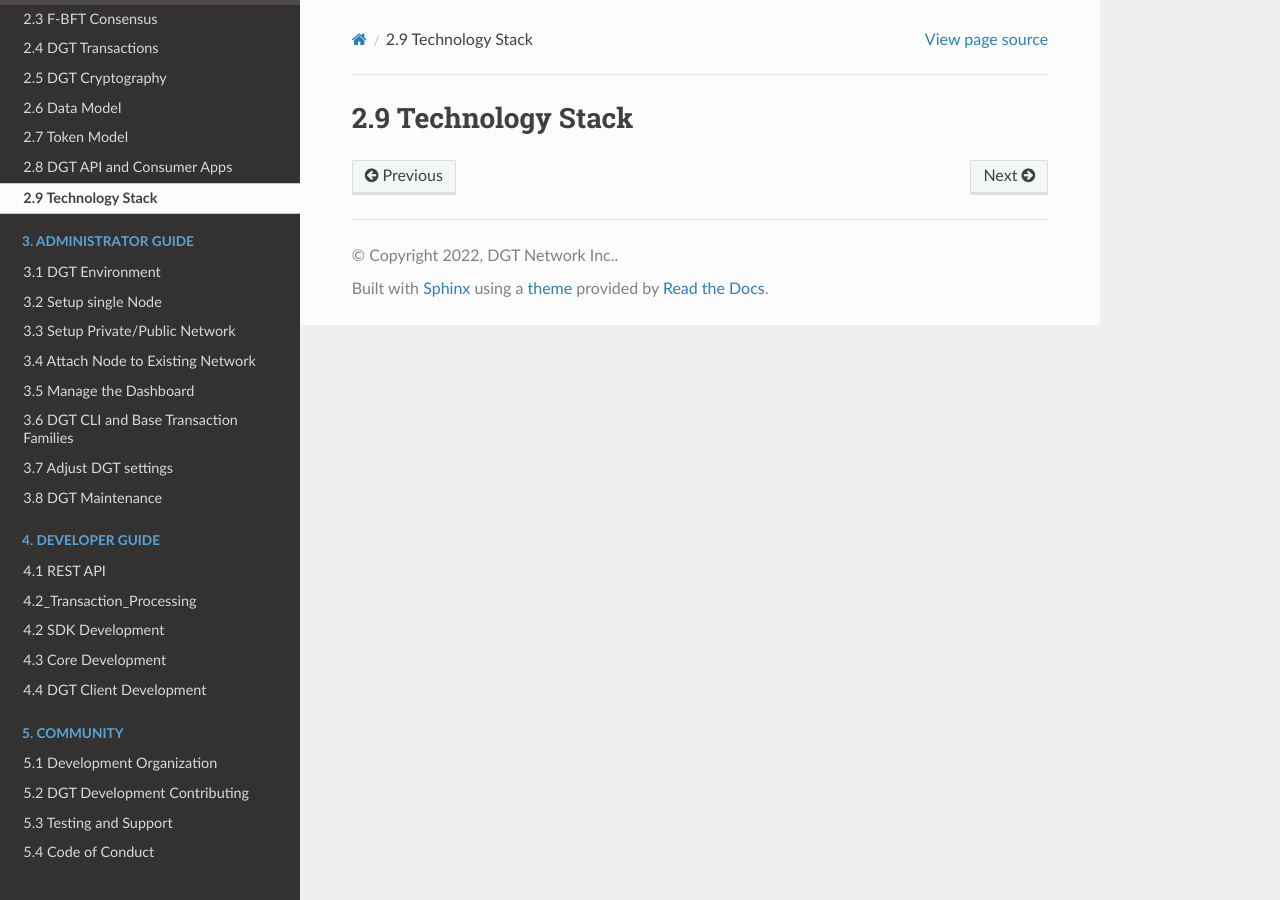
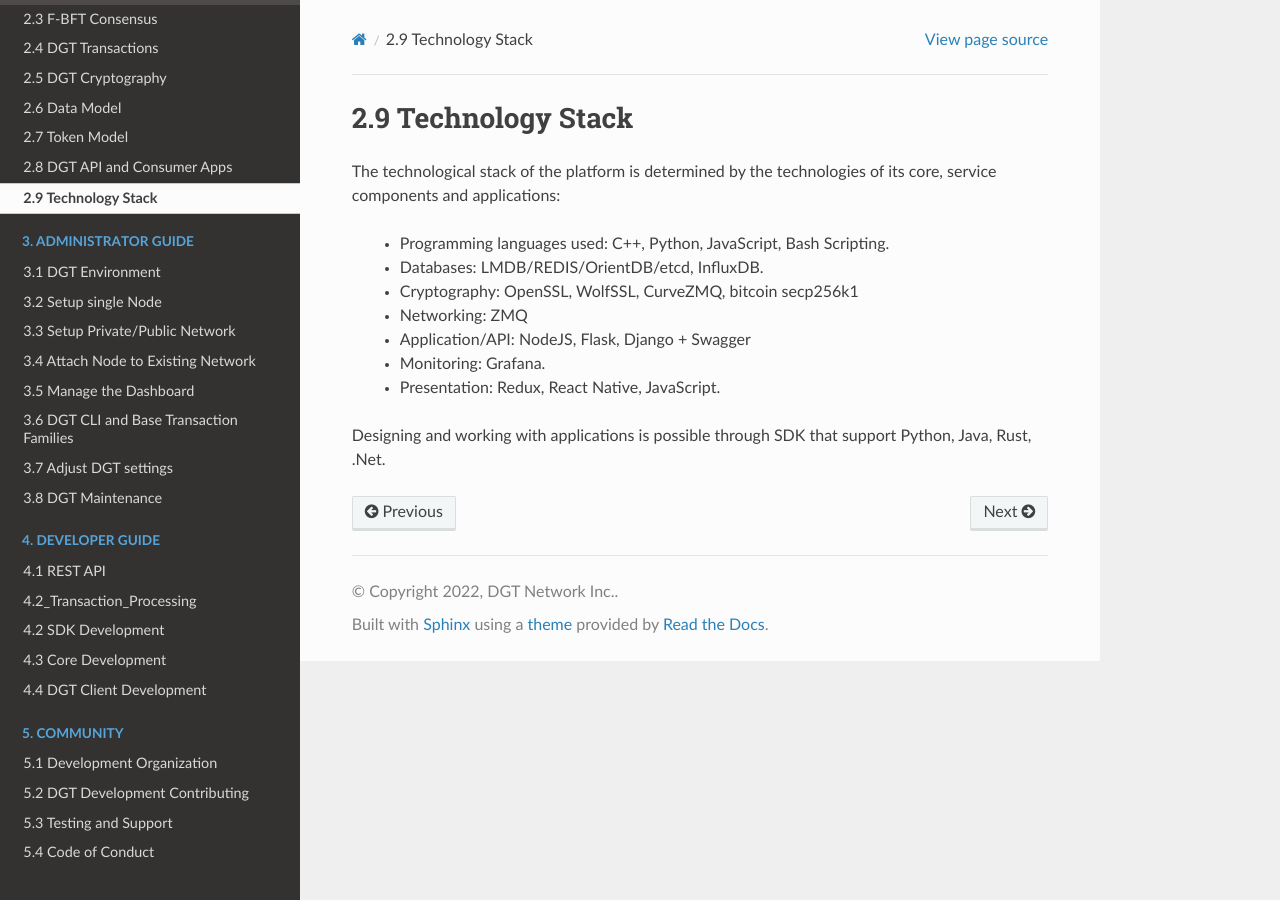
Before and after one commit to DGT-Network/DGT-Matagami, a Sphinx documentation site: the page built from docs/ARCHITECTURE/2.9_Technology_Stack.rst, in a window 1280 px wide. Built offline with Sphinx 7.4.7 and the Read the Docs theme 2.0.0, drawn with Linux system fonts in a browser that asks for light colours.

```diff
--- a/docs/ARCHITECTURE/2.9_Technology_Stack.rst
+++ b/docs/ARCHITECTURE/2.9_Technology_Stack.rst
@@ -1,3 +1,21 @@
 
 2.9	Technology Stack
 +++++++++++++++++++++++++++++++
+
+The technological stack of the platform is determined by the technologies of its core, service components and applications:
+
+ •	Programming languages used: C++, Python, JavaScript, Bash Scripting.
+
+ •	Databases: LMDB/REDIS/OrientDB/etcd, InfluxDB.
+
+ •	Cryptography: OpenSSL, WolfSSL, CurveZMQ, bitcoin secp256k1
+
+ •	Networking: ZMQ
+
+ •	Application/API: NodeJS, Flask, Django + Swagger
+
+ •	Monitoring: Grafana.
+
+ •	Presentation: Redux, React Native, JavaScript.
+
+Designing and working with applications is possible through SDK that support Python, Java, Rust, .Net.
```
